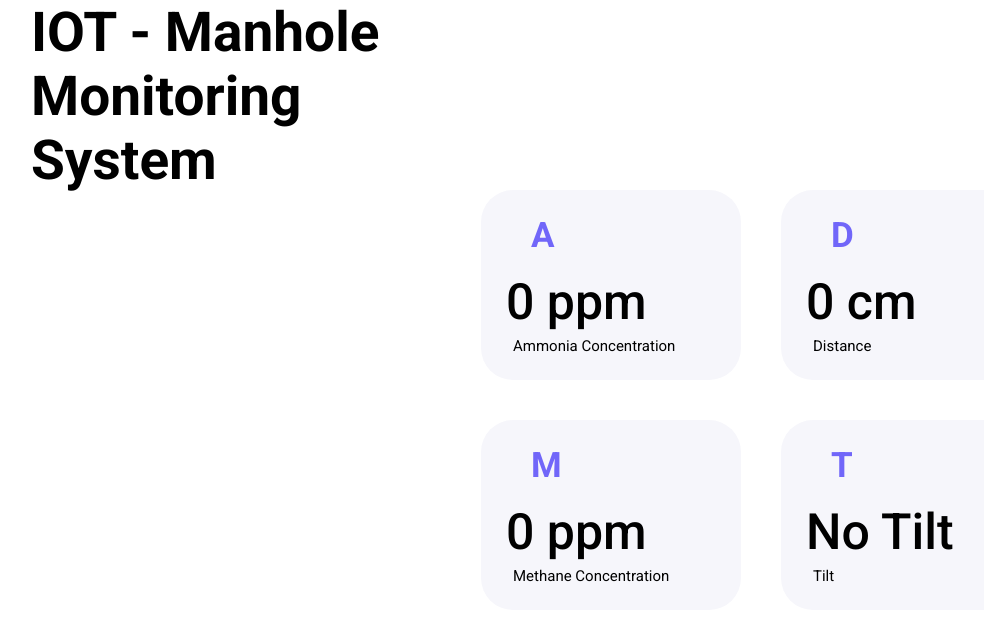
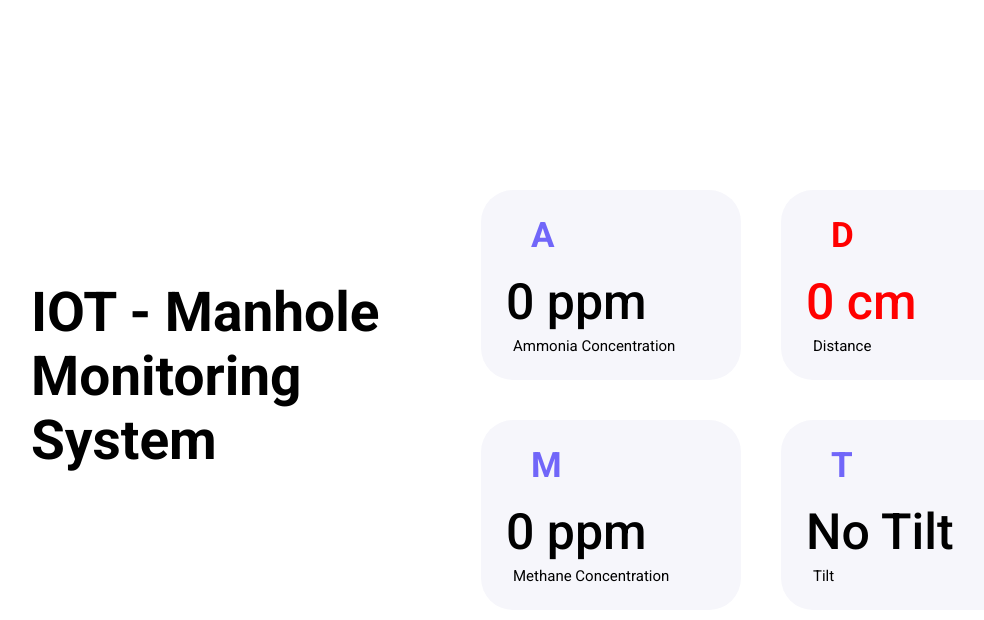
Before and after one commit to Abhirami-Subhash/IOT-Manhole-Monitoring-System, a React (Create React App) app: page / in a window 1280 px wide. Shown: the top 620 px of the page, without its empty margins (119-1103 px from the left). Built offline with nearby package versions, Linux system fonts and the light colour scheme; no server answers; the database is empty.

Commit message:
error implemented

```diff
--- a/src/App.jsx
+++ b/src/App.jsx
@@ -68,16 +68,23 @@ function App() {
 						label="Ammonia Concentration"
 						value={ammoniaConcentration}
 						unit="ppm"
+						threshold={350}
 					/>
-					<Card label="Distance" value={distance} unit="cm" />
+					<Card
+						label="Distance"
+						value={distance}
+						unit="cm"
+						threshold={20}
+					/>
 				</div>
 				<div className={styles.dashboardSection}>
 					<Card
 						label="Methane Concentration"
 						value={methaneConcentration}
 						unit="ppm"
+						threshold={350}
 					/>
-					<Card label="Tilt" value={tilt} />
+					<Card label="Tilt" value={tilt} threshold={1} />
 				</div>
 			</div>
 		</div>
--- a/src/App.module.css
+++ b/src/App.module.css
@@ -16,6 +16,7 @@
 .title {
   font-weight: 700;
   font-size: 55px;
+  margin: 35vh 0 0 0;
 }
 
 .dashboardContainer {
--- a/src/components/card/card.module.css
+++ b/src/components/card/card.module.css
@@ -21,6 +21,10 @@
 	margin: 0;
 }
 
+.error {
+	color: red;
+}
+
 .labelDiv {
 	padding-top: 17px;
 	padding-left: 25px;
--- a/src/components/card/index.jsx
+++ b/src/components/card/index.jsx
@@ -3,9 +3,24 @@ import styles from './card.module.css'
 
 const Card = (props) => {
 
-  const { unit, label } = props
+  const { unit, label, threshold } = props
   let { value } = props
   const title = label[0].toUpperCase()
+
+  const valueClasses = [styles.value]
+  const titleClasses = [styles.title]
+
+  if (label === "Distance") {
+    if (value <= threshold) {
+      valueClasses.push(styles.error)
+      titleClasses.push(styles.error)
+    }
+  } else {
+    if (value >= threshold) {
+      valueClasses.push(styles.error)
+      titleClasses.push(styles.error)
+    }
+  }
 
   if (label === 'Tilt') {
     if (value === 0) {
@@ -13,12 +28,15 @@ const Card = (props) => {
     } else value = 'Tilted'
   }
 
+  const valueStyles = valueClasses.join(' ')
+  const titleStyles = titleClasses.join(' ')
+
   return (
     <div className={styles.background}>
-      <div className={styles.title}>{title}</div>
+      <div className={titleStyles}>{title}</div>
       <div className={styles.labelDiv}>
-        <span className={styles.value}>{value}</span>
-        {unit && <span className={styles.value}>{` ${unit}`}</span>}
+        <span className={valueStyles}>{value}</span>
+        {unit && <span className={valueStyles}>{` ${unit}`}</span>}
       </div>
       <div className={styles.label}>{label}</div>
     </div>
```
